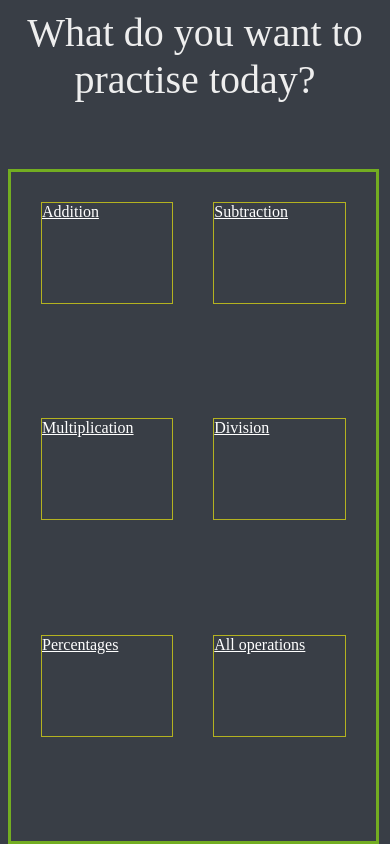
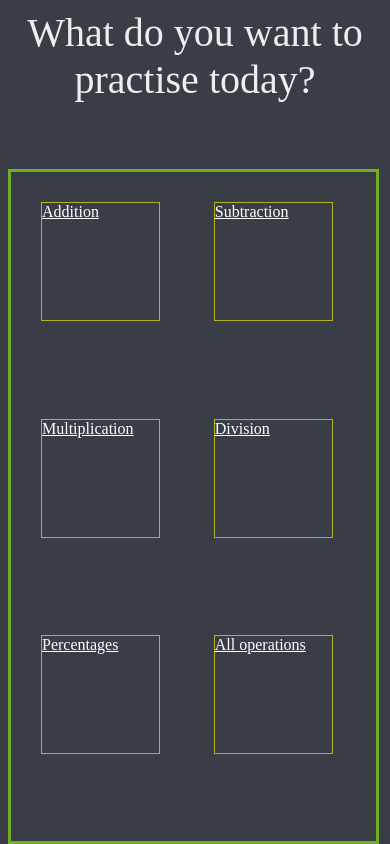
Before and after one commit to ViktorKuzmanov/Get-Numerate-App, a PHP site: page /choosePractise.html in a window 390 px wide. Run offline with PHP 8.4, Linux system fonts and the light colour scheme.

Commit message:
add responsive width to practise buttons  and grid

```diff
--- a/css/choosePractise.css
+++ b/css/choosePractise.css
@@ -23,24 +23,17 @@ body {
   padding: 10px;
   -webkit-box-sizing: border-box;
           box-sizing: border-box;
-  display: -webkit-box;
-  display: -ms-flexbox;
-  display: flex;
-  -webkit-box-orient: horizontal;
-  -webkit-box-direction: normal;
-      -ms-flex-direction: row;
-          flex-direction: row;
-  -ms-flex-wrap: wrap;
-      flex-wrap: wrap;
-  -webkit-box-pack: justify;
-      -ms-flex-pack: justify;
-          justify-content: space-between;
+  display: -ms-grid;
+  display: grid;
+  -ms-grid-columns: 1fr 1fr;
+      grid-template-columns: 1fr 1fr;
+  gap: 1px;
 }
 
 .box {
   border: 1px solid #b4b220;
-  width: 100px;
-  height: 100px;
+  width: 30vw;
+  height: 30vw;
   color: white;
   margin: 20px;
   -webkit-box-flex: 1;
--- a/scss/choosePractise.scss
+++ b/scss/choosePractise.scss
@@ -24,16 +24,16 @@ body {
     height: 80%;
     padding: 10px;
     box-sizing: border-box;
-    display: flex;
-    flex-direction: row;
-    flex-wrap: wrap;
-    justify-content: space-between;
+
+    display: grid;
+    grid-template-columns: 1fr 1fr;
+    gap: 1px;
 }
 
 .box {
     border: 1px solid #b4b220;
-    width: 100px;
-    height: 100px;
+    width: 30vw;
+    height: 30vw;
     color: white;
     margin: 20px;
     flex: 1;
```
Also changed, not shown: 1 other file.
